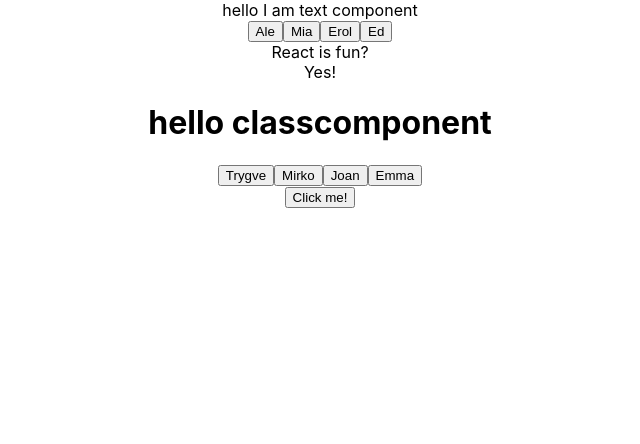
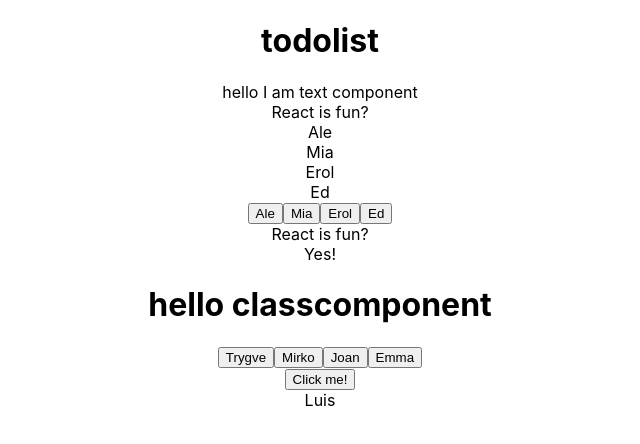
Before and after one commit to Thorn5/Nuria-React, a React (Create React App) app: page / in a window 1280 px wide. Shown: the top 444 px of the page, without its empty margins (320-960 px from the left). Built offline with nearby package versions, Linux system fonts and the light colour scheme.

Commit message:
adding changes

```diff
--- a/src/App.js
+++ b/src/App.js
@@ -1,11 +1,14 @@
 import './App.css';
+import NewComponent from './components/NewComponent';
 import Text from './components/Text';
 
 function App() {
 
   return (
     <div className="App">
+      <h1>todolist</h1>
       <Text />
+      <NewComponent />
     </div>
   );
 }
--- a/src/components/Button.js
+++ b/src/components/Button/Button.js
@@ -1,4 +1,5 @@
 import React from "react";
+import './Button.css';
 
 function Button({student, studentName, handleClick}){
     const handleClickChild = () => {
--- a/src/components/ClassComponent.js
+++ b/src/components/ClassComponent.js
@@ -1,5 +1,5 @@
 import React, { Component } from 'react';
-import Button from './Button';
+import Button from './Button/Button';
 
 export default class ClassComponent extends Component {
 
--- /dev/null
+++ b/src/components/NewComponent.js
@@ -0,0 +1,12 @@
+import React from 'react'
+
+const NewComponent = () => {
+
+    const name = "Luis";
+
+  return (
+    <div>{name}</div>
+  )
+}
+
+export default NewComponent
--- a/src/components/Text.js
+++ b/src/components/Text.js
@@ -1,5 +1,5 @@
 import ClassComponent from "./ClassComponent"
-import Button from "./Button";
+import Button from "./Button/Button";
 
 const Text = () => {
 
@@ -39,12 +39,20 @@ const Text = () => {
   return (
     <div>
         <div>hello I am text component</div>
+
+        <div>{question}</div>
+
+        {/* Iterate an array of objects and render div or each one */}
+        {students.map((student => (
+            <div>{student.name}</div>
+        )))}
+
         {/* Iterate an array of objects and pass data as props to component */}
-        {students.map((something => (
+        {students.map((student => (
             <Button
-                key={something.id}
-                student={something}
-                studentName={something.name}
+                key={student.id}
+                student={student}
+                studentName={student.name}
                 handleClick={handleClick}
             />
         )))}
```
Also changed, not shown: src/components/Button/Button.css (added).
